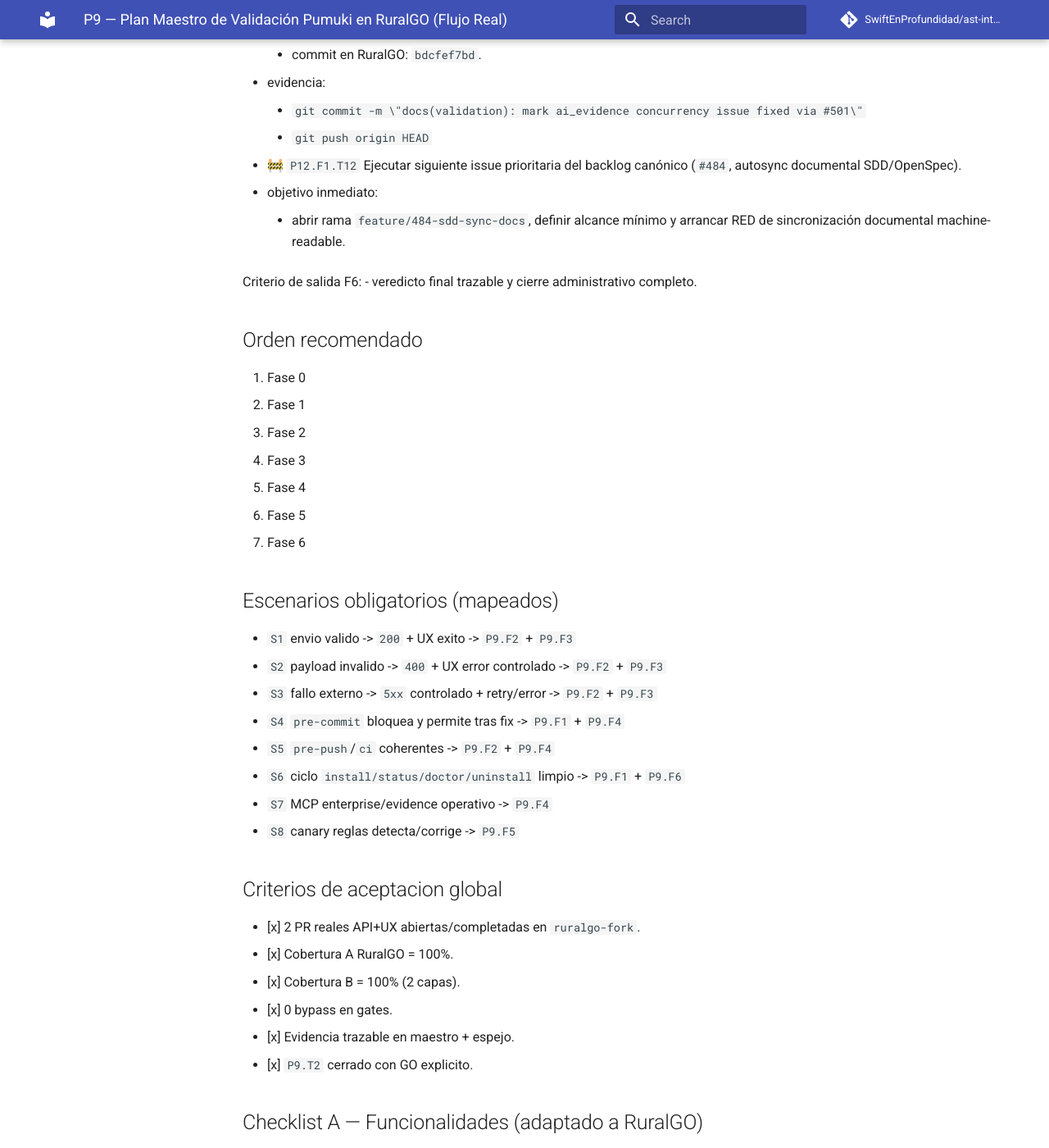
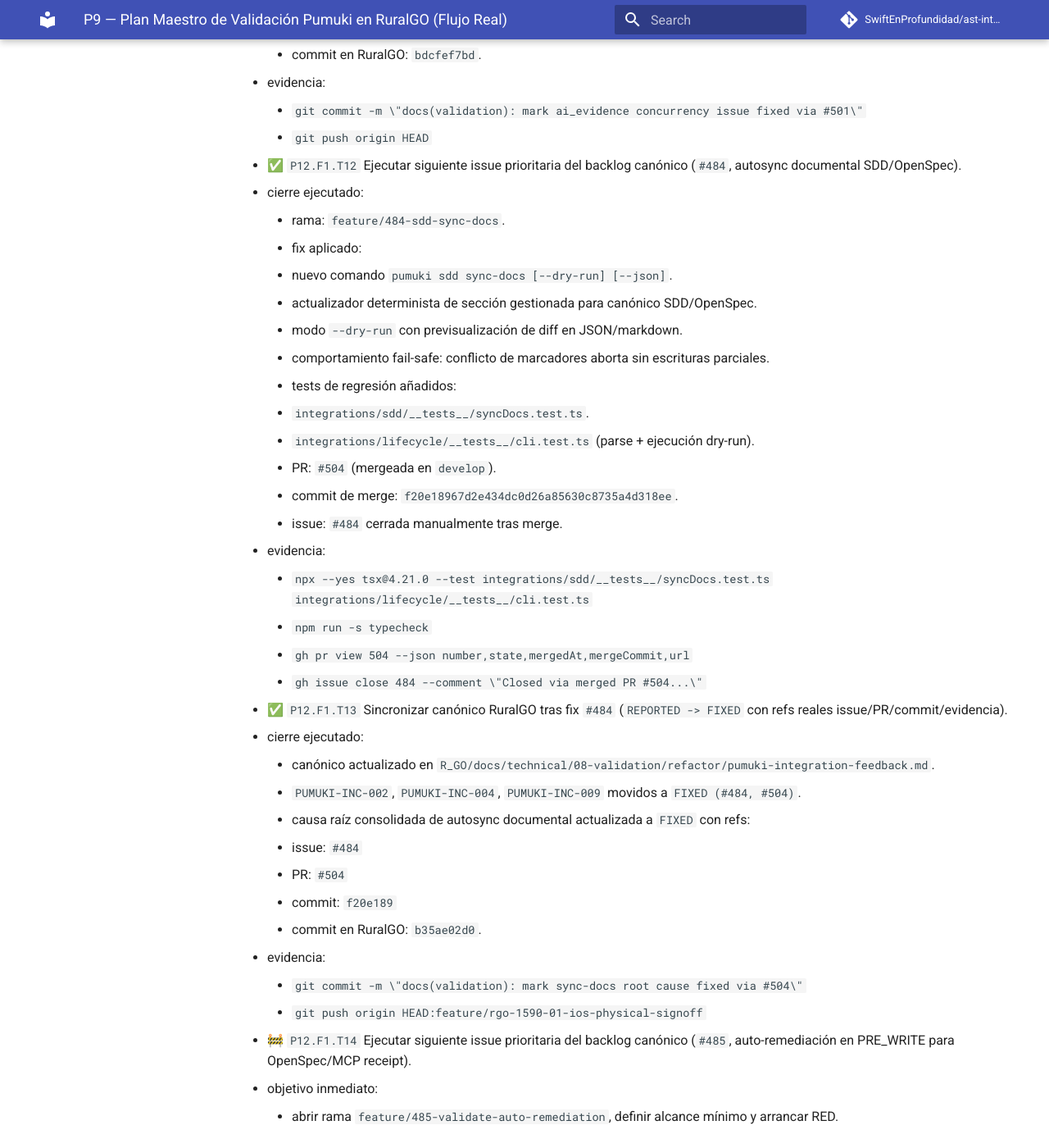
Before and after one commit to SwiftEnProfundidad/ast-intelligence-hooks, an MkDocs documentation site: the page built from docs/seguimiento-completo-validacion-ruralgo-03-03-2026.md, in a window 1280 px wide and 1400 px high, scrolled down 31269 px. Shown: the whole window at 82% size. Built offline with MkDocs 1.6.1 and Material for MkDocs 9.7.7, drawn with Linux system fonts in a browser that asks for light colours; comment, search, counter and statistics services are not loaded.

Commit message:
docs(tracking): close task #484 and activate #485

```diff
--- a/docs/seguimiento-completo-validacion-ruralgo-03-03-2026.md
+++ b/docs/seguimiento-completo-validacion-ruralgo-03-03-2026.md
@@ -875,9 +875,40 @@ Criterio de salida F5:
   - evidencia:
     - `git commit -m \"docs(validation): mark ai_evidence concurrency issue fixed via #501\"`
     - `git push origin HEAD`
-- 🚧 `P12.F1.T12` Ejecutar siguiente issue prioritaria del backlog canónico (`#484`, autosync documental SDD/OpenSpec).
+- ✅ `P12.F1.T12` Ejecutar siguiente issue prioritaria del backlog canónico (`#484`, autosync documental SDD/OpenSpec).
+  - cierre ejecutado:
+    - rama: `feature/484-sdd-sync-docs`.
+    - fix aplicado:
+      - nuevo comando `pumuki sdd sync-docs [--dry-run] [--json]`.
+      - actualizador determinista de sección gestionada para canónico SDD/OpenSpec.
+      - modo `--dry-run` con previsualización de diff en JSON/markdown.
+      - comportamiento fail-safe: conflicto de marcadores aborta sin escrituras parciales.
+    - tests de regresión añadidos:
+      - `integrations/sdd/__tests__/syncDocs.test.ts`.
+      - `integrations/lifecycle/__tests__/cli.test.ts` (parse + ejecución dry-run).
+    - PR: `#504` (mergeada en `develop`).
+    - commit de merge: `f20e18967d2e434dc0d26a85630c8735a4d318ee`.
+    - issue: `#484` cerrada manualmente tras merge.
+  - evidencia:
+    - `npx --yes tsx@4.21.0 --test integrations/sdd/__tests__/syncDocs.test.ts integrations/lifecycle/__tests__/cli.test.ts`
+    - `npm run -s typecheck`
+    - `gh pr view 504 --json number,state,mergedAt,mergeCommit,url`
+    - `gh issue close 484 --comment \"Closed via merged PR #504...\"`
+- ✅ `P12.F1.T13` Sincronizar canónico RuralGO tras fix `#484` (`REPORTED -> FIXED` con refs reales issue/PR/commit/evidencia).
+  - cierre ejecutado:
+    - canónico actualizado en `R_GO/docs/technical/08-validation/refactor/pumuki-integration-feedback.md`.
+    - `PUMUKI-INC-002`, `PUMUKI-INC-004`, `PUMUKI-INC-009` movidos a `FIXED (#484, #504)`.
+    - causa raíz consolidada de autosync documental actualizada a `FIXED` con refs:
+      - issue: `#484`
+      - PR: `#504`
+      - commit: `f20e189`
+    - commit en RuralGO: `b35ae02d0`.
+  - evidencia:
+    - `git commit -m \"docs(validation): mark sync-docs root cause fixed via #504\"`
+    - `git push origin HEAD:feature/rgo-1590-01-ios-physical-signoff`
+- 🚧 `P12.F1.T14` Ejecutar siguiente issue prioritaria del backlog canónico (`#485`, auto-remediación en PRE_WRITE para OpenSpec/MCP receipt).
   - objetivo inmediato:
-    - abrir rama `feature/484-sdd-sync-docs`, definir alcance mínimo y arrancar RED de sincronización documental machine-readable.
+    - abrir rama `feature/485-validate-auto-remediation`, definir alcance mínimo y arrancar RED.
 
 Criterio de salida F6:
 - veredicto final trazable y cierre administrativo completo.
```
Also changed, not shown: docs/registro-maestro-de-seguimiento.md (+1 -1 lines).
